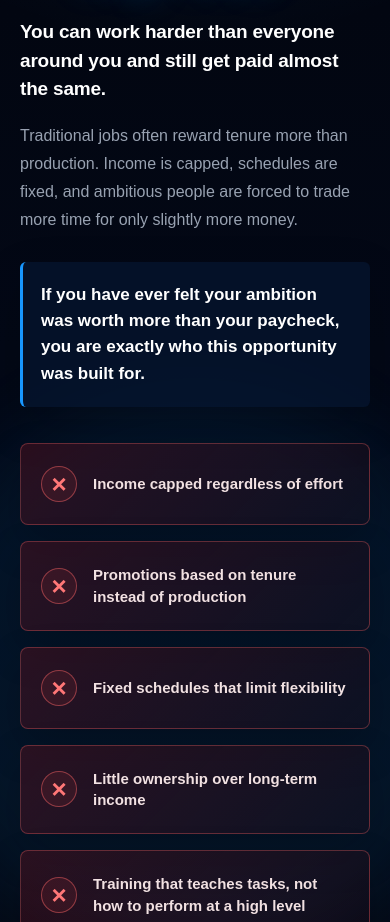
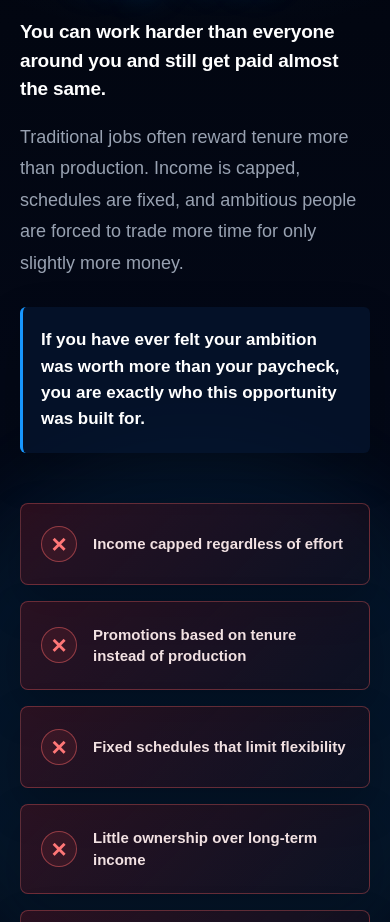
Before and after one commit to haynesjackson83-cyber/giddens-recruiting-funnel, a Next.js app: page / in a window 390 px wide. Shown: the part 1662-2584 px from the top of the page. Built offline with nearby package versions, Linux system fonts and the light colour scheme.

Commit message:
Fine tune reality check spacing

```diff
--- a/src/components/reality-check/RealityCheck.module.css
+++ b/src/components/reality-check/RealityCheck.module.css
@@ -81,13 +81,13 @@
   margin: 18px 0 0;
   color: rgba(210, 222, 238, 0.72);
   font-family: Arial, Helvetica, sans-serif;
-  font-size: 18px;
+  font-size: 20px;
   line-height: 1.75;
 }
 
 .bridgeStatement {
   max-width: 820px;
-  margin: 28px 0 36px;
+  margin: 28px 0 50px;
   padding: 22px 24px;
   border-left: 3px solid #1897ff;
   border-radius: 6px;
@@ -175,7 +175,7 @@
   }
 
   .supportingCopy {
-    font-size: 16px;
+    font-size: 18px;
   }
 
   .bridgeStatement {
```
